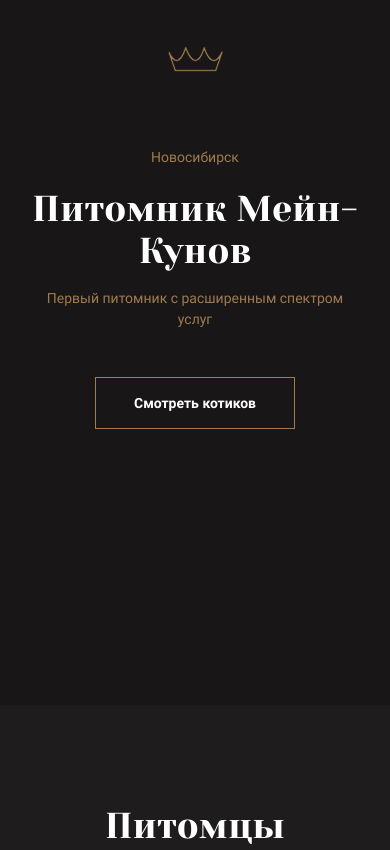
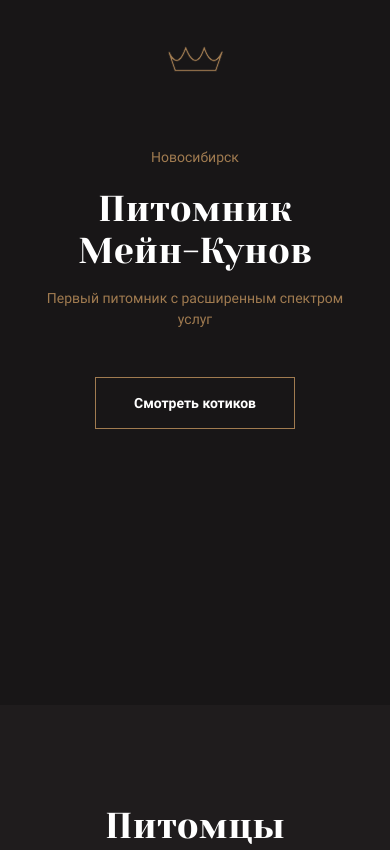
Before and after one commit to Renat2202/cattery, a plain HTML site: page index.html in a window 390 px wide. Shown: the top 850 px of the page. Drawn offline with Linux system fonts and the light colour scheme.

Commit message:
Fix: header title

```diff
--- a/blocks/header/__container/header__container.css
+++ b/blocks/header/__container/header__container.css
@@ -4,6 +4,8 @@
     background-position: 100% 100%;
     /* background-size: contain; */
 }
+
+
 
 @media screen and (max-width: 1140px) {
     .header__container  {
--- a/blocks/header/__title/header__title.css
+++ b/blocks/header/__title/header__title.css
@@ -12,5 +12,6 @@
     .header__title {
         font-size: 36px;
         line-height: 42px;
+        max-width: 234px;
     }
 }
```
